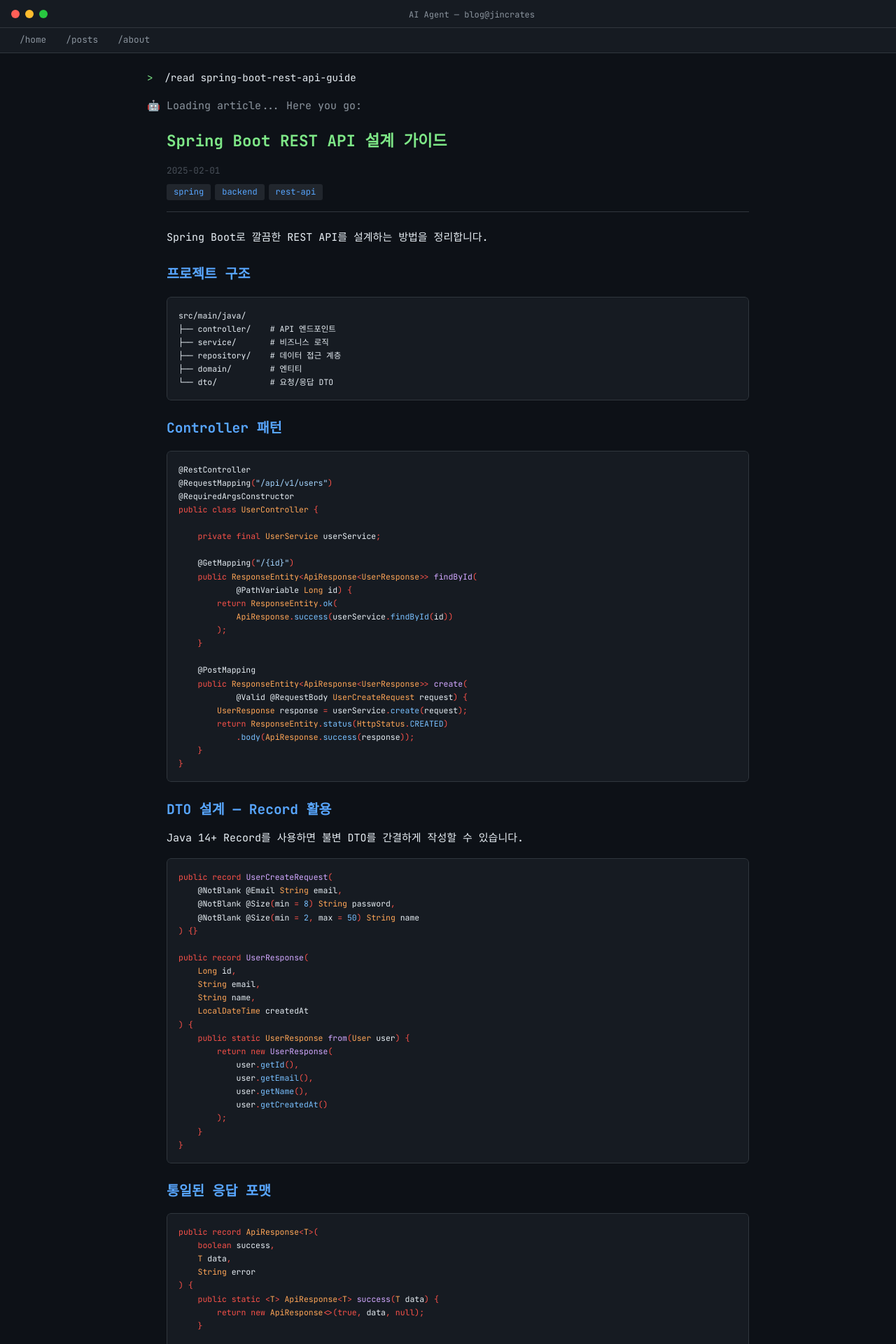
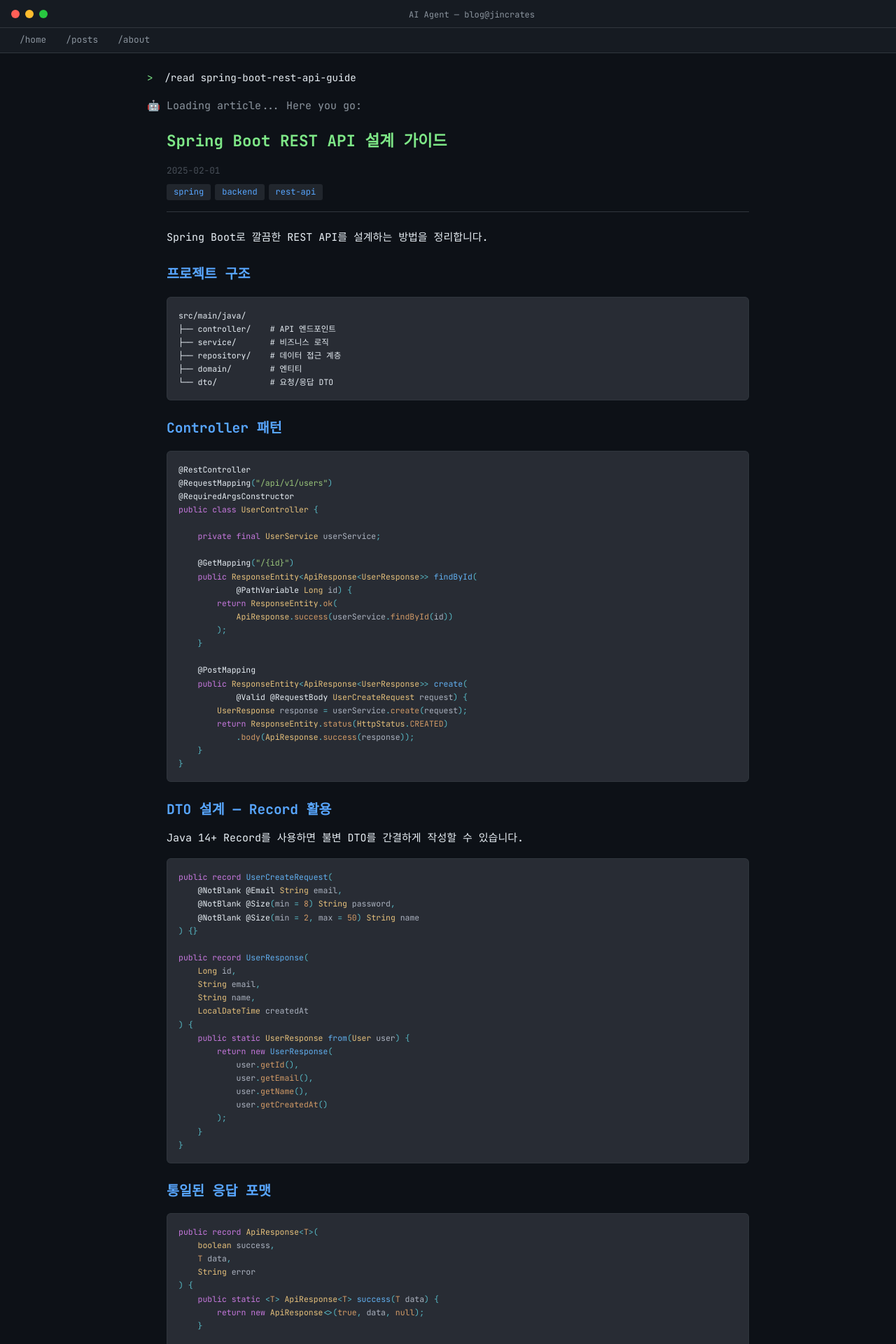
Before and after one commit to jincrates/jincrates.github.io, a Jekyll site: the page built from _posts/2025-02-01-spring-boot-rest-api-guide.md, in a window 1280 px wide. Shown: the top 1920 px of the page at 70% size. Built offline with Jekyll 4.4.1, drawn with Linux system fonts in a browser that asks for light colours.

Commit message:
feat: 배너 및 코드 블록 테마 변경

```diff
--- a/_sass/_code.scss
+++ b/_sass/_code.scss
@@ -10,9 +10,22 @@
   overflow: hidden;
 }
 
+// One Dark 컬러 팔레트
+$od-bg:       #282c34;
+$od-fg:       #abb2bf;
+$od-comment:  #5c6370;
+$od-red:      #e06c75;
+$od-green:    #98c379;
+$od-yellow:   #e5c07b;
+$od-blue:     #61afef;
+$od-purple:   #c678dd;
+$od-cyan:     #56b6c2;
+$od-orange:   #d19a66;
+$od-gutter:   #636d83;
+
 // pre 태그
 pre {
-  background: $bg-secondary;
+  background: $od-bg;
   border: 1px solid $border-color;
   border-radius: 6px;
   padding: 16px;
@@ -23,7 +36,7 @@
 
   code {
     background: none;
-    color: $text-primary;
+    color: $od-fg;
     padding: 0;
     border-radius: 0;
     font-size: inherit;
@@ -49,52 +62,68 @@
 }
 
 // ============================================================
-// Rouge 구문 하이라이팅 (GitHub Dark 스타일)
+// Rouge 구문 하이라이팅 (One Dark 테마)
 // ============================================================
 
 .highlight {
+  background: $od-bg;
+
   // 주석
-  .c, .c1, .cm, .cs { color: $text-muted; font-style: italic; }
+  .c, .c1, .cm, .cs, .ch { color: $od-comment; font-style: italic; }
 
-  // 키워드
-  .k, .kc, .kd, .kn, .kp, .kr, .kt { color: $red; }
+  // 키워드 (public, class, return, if, else ...)
+  .k, .kd, .kn, .kp, .kr { color: $od-purple; }
+  .kc { color: $od-orange; }  // true, false, null
+  .kt { color: $od-yellow; }  // 타입 (int, String, void ...)
 
   // 문자열
-  .s, .s1, .s2, .sb, .sc, .sd, .sh, .sx { color: #a5d6ff; }
+  .s, .s1, .s2, .sb, .sc, .sh, .sx, .dl { color: $od-green; }
+  .sd { color: $od-comment; font-style: italic; } // docstring
 
   // 숫자
-  .m, .mb, .mf, .mh, .mi, .mo, .mx { color: $cyan; }
+  .m, .mb, .mf, .mh, .mi, .mo, .mx, .il { color: $od-orange; }
 
   // 함수/메서드명
-  .nf, .nb { color: $purple; }
+  .nf, .fm { color: $od-blue; }
+  .nb { color: $od-cyan; }    // 빌트인 함수
 
-  // 클래스명
-  .nc, .no { color: $orange; }
+  // 클래스명, 상수
+  .nc { color: $od-yellow; }
+  .no { color: $od-orange; }
 
   // 연산자
-  .o, .ow { color: $red; }
+  .o, .ow { color: $od-cyan; }
 
   // 변수명
-  .n, .na, .ni, .ne, .nn, .nv { color: $text-primary; }
+  .n  { color: $od-fg; }
+  .ni { color: $od-fg; }
+  .ne { color: $od-yellow; }  // 예외 클래스
+  .nn { color: $od-fg; }      // 네임스페이스
+  .nv, .vi, .vg, .vc { color: $od-red; }  // 변수
 
-  // 속성명 (HTML/XML)
-  .na { color: $cyan; }
+  // 속성명 (HTML attr, 어노테이션)
+  .na { color: $od-orange; }
 
-  // 태그명
-  .nt { color: $green; }
+  // 태그명 (HTML/XML)
+  .nt { color: $od-red; }
 
   // 정규식
-  .sr { color: $cyan; }
+  .sr { color: $od-green; }
 
   // 이스케이프 문자
-  .se { color: $orange; }
+  .se { color: $od-cyan; }
 
   // 에러
-  .err { color: $red; }
+  .err { color: $od-red; background: none; }
 
   // 기타
-  .p { color: $text-primary; }
-  .w { color: $text-primary; }
+  .p  { color: $od-fg; }
+  .w  { color: $od-fg; }
+  .ge { font-style: italic; }         // 이탤릭 강조
+  .gs { font-weight: 700; }           // 볼드 강조
+  .gd { color: $od-red; }             // diff 삭제
+  .gi { color: $od-green; }           // diff 추가
+  .gl { color: $od-comment; }         // diff 라인번호
 }
 
 // 인라인 코드 (콘텐츠 내)
```
Also changed, not shown: _includes/ascii-banner.html (+6 -6 lines).
